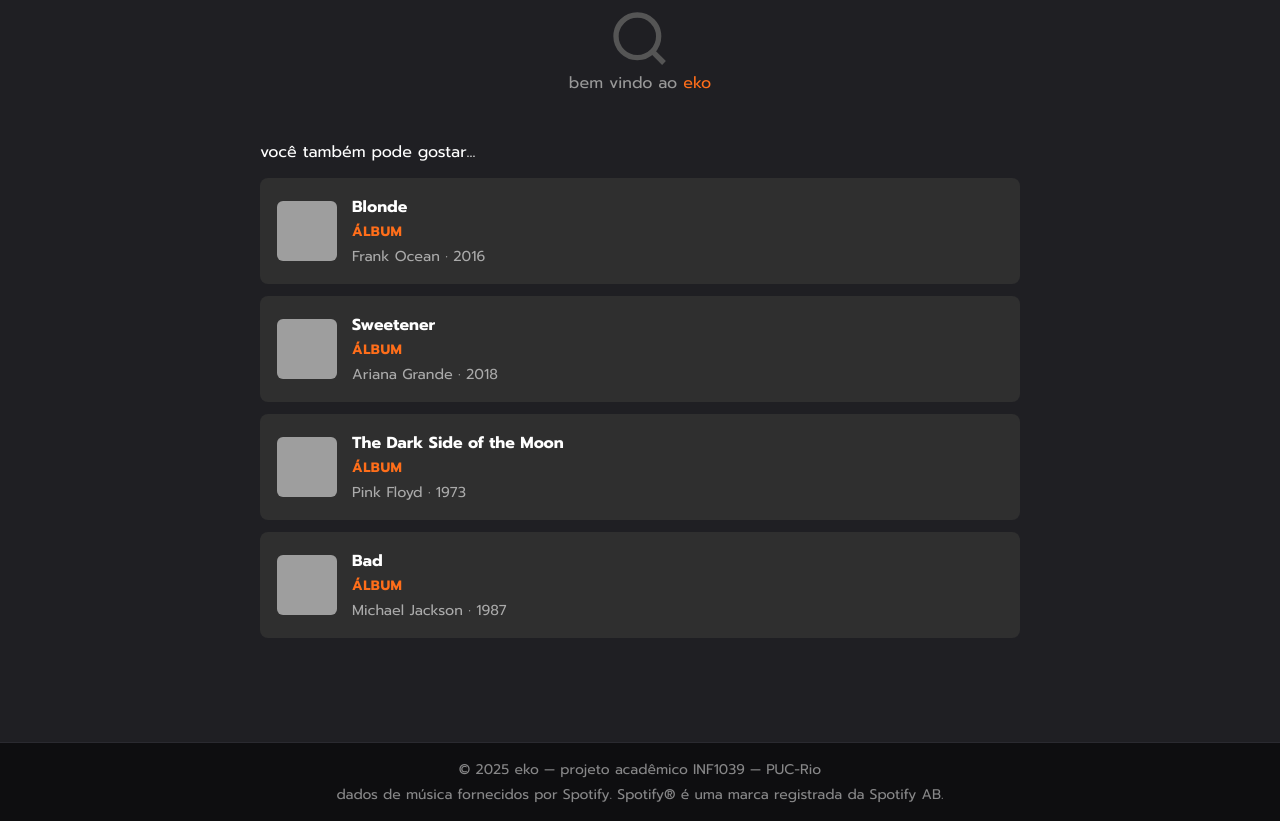
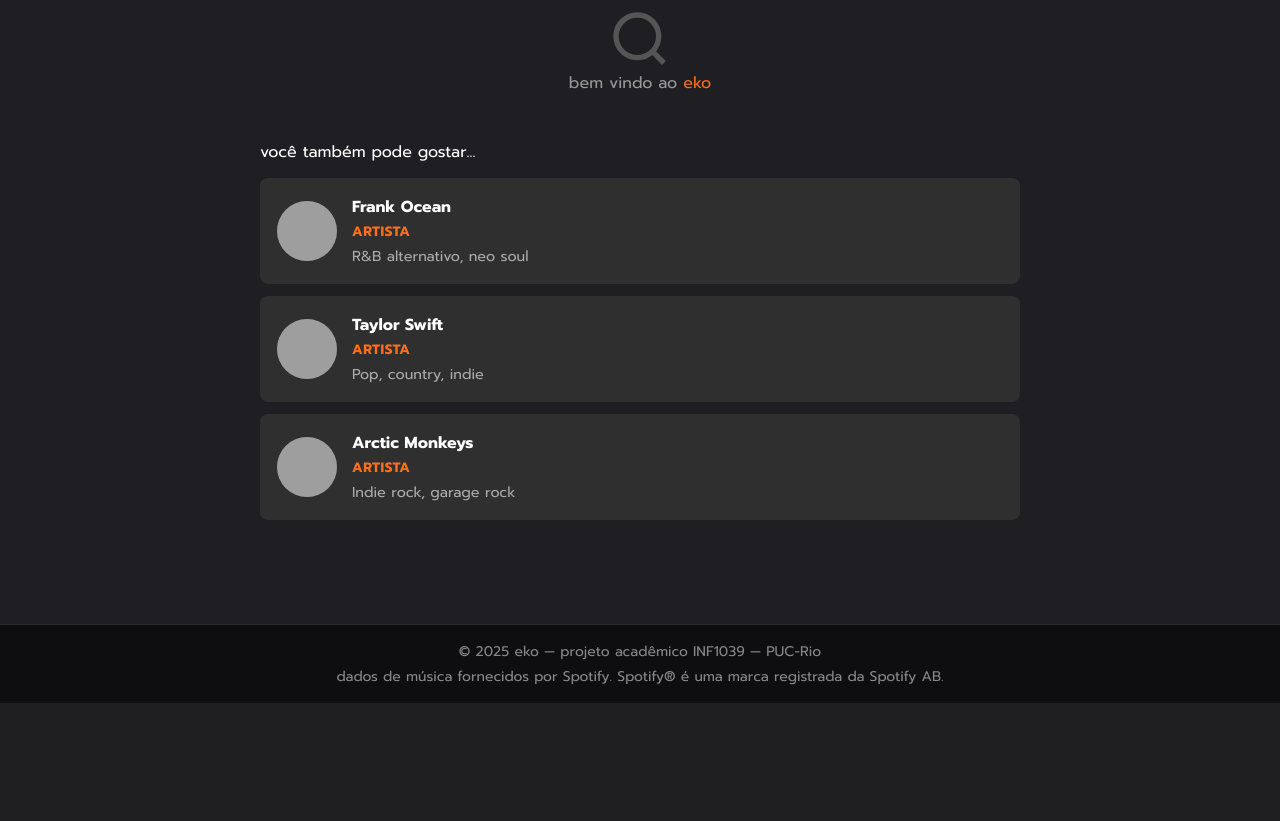
Before and after one commit to mrappini/INF1039-T7-eko, a Flask app: page /busca in a window 1280 px wide. Shown: the part 225-1046 px from the top of the page. After the commit the page ends 928 px from the top, so only its background shows below. Run offline with Flask 3, Linux system fonts and the light colour scheme; grey boxes are pictures that could not be loaded.

Commit message:
Imagens novas

```diff
--- a/templates/busca.html
+++ b/templates/busca.html
@@ -81,7 +81,7 @@
         .album-info p { margin: 0; color: #AAA; font-size: 0.9rem; }
         .spotify-icon { width: 28px; height: 28px; color: #1DB954; margin-left: 10px; }
 
-        /* Sugestões COM IMAGENS - NOVO ESTILO */
+        /* Sugestões APENAS ARTISTAS - NOVO ESTILO */
         .popular-list {
             list-style: none;
             padding: 0;
@@ -111,10 +111,11 @@
         .popular-img {
             width: 60px;
             height: 60px;
-            border-radius: 6px;
+            border-radius: 50%; /* Circular para artistas */
             object-fit: cover;
             margin-right: 15px;
             flex-shrink: 0;
+            background-color: #444;
         }
 
         .popular-content {
@@ -199,46 +200,38 @@
                 <h6 class="text-white mb-3">você também pode gostar...</h6>
                 <ul class="popular-list">
                     <li>
-                        <a href="/avaliacao/3mH6qwIy9crq0I9YQbOuDf" class="popular-item">
-                            <img src="https://i.scdn.co/image/ab67616d0000b273c5649add07ed3720be9d5526"
-                                 alt="Blonde" class="popular-img">
+                        <a href="#" onclick="testeBusca('Frank Ocean'); return false;" class="popular-item">
+                            <img src="https://i.scdn.co/image/ab6761610000e5ebc36dd9eb55fb0db4911f25dd"
+                                 alt="Frank Ocean" class="popular-img"
+                                 onerror="this.src='https://via.placeholder.com/60/444/888?text=FO'">
                             <div class="popular-content">
-                                <div class="popular-name">Blonde</div>
-                                <div class="popular-type">Álbum</div>
-                                <div class="popular-description">Frank Ocean · 2016</div>
+                                <div class="popular-name">Frank Ocean</div>
+                                <div class="popular-type">Artista</div>
+                                <div class="popular-description">R&B alternativo, neo soul</div>
                             </div>
                         </a>
                     </li>
                     <li>
-                        <a href="/avaliacao/3tx8gQqWbGwqIGZHqDNrGe" class="popular-item">
-                            <img src="https://i.scdn.co/image/ab67616d0000b273e86c128f6027c49b6d85915d"
-                                 alt="Sweetener" class="popular-img">
+                        <a href="#" onclick="testeBusca('Taylor Swift'); return false;" class="popular-item">
+                            <img src="https://i.scdn.co/image/ab6761610000e5eb5a00969a4698c3132a15fbb0"
+                                 alt="Taylor Swift" class="popular-img"
+                                 onerror="this.src='https://via.placeholder.com/60/444/888?text=TS'">
                             <div class="popular-content">
-                                <div class="popular-name">Sweetener</div>
-                                <div class="popular-type">Álbum</div>
-                                <div class="popular-description">Ariana Grande · 2018</div>
+                                <div class="popular-name">Taylor Swift</div>
+                                <div class="popular-type">Artista</div>
+                                <div class="popular-description">Pop, country, indie</div>
                             </div>
                         </a>
                     </li>
                     <li>
-                        <a href="/avaliacao/4LH4d3cOWNNsVw41Gqt2kv" class="popular-item">
-                            <img src="https://i.scdn.co/image/ab67616d0000b273ea7caaff71dea1051d49b2fe"
-                                 alt="Pink Floyd" class="popular-img">
+                        <a href="#" onclick="testeBusca('Arctic Monkeys'); return false;" class="popular-item">
+                            <img src="https://i.scdn.co/image/ab6761610000e5eb7da39dea0a72f581535fb11f"
+                                 alt="Arctic Monkeys" class="popular-img"
+                                 onerror="this.src='https://via.placeholder.com/60/444/888?text=AM'">
                             <div class="popular-content">
-                                <div class="popular-name">The Dark Side of the Moon</div>
-                                <div class="popular-type">Álbum</div>
-                                <div class="popular-description">Pink Floyd · 1973</div>
-                            </div>
-                        </a>
-                    </li>
-                    <li>
-                        <a href="/avaliacao/3FABrAjUCJuq6JOyoQKQ35" class="popular-item">
-                            <img src="https://i.scdn.co/image/ab67616d0000b2731e9c8052b618f3a39e83344d"
-                                 alt="Bad" class="popular-img">
-                            <div class="popular-content">
-                                <div class="popular-name">Bad</div>
-                                <div class="popular-type">Álbum</div>
-                                <div class="popular-description">Michael Jackson · 1987</div>
+                                <div class="popular-name">Arctic Monkeys</div>
+                                <div class="popular-type">Artista</div>
+                                <div class="popular-description">Indie rock, garage rock</div>
                             </div>
                         </a>
                     </li>
@@ -246,6 +239,7 @@
             </div>
         </div>
     </div>
+
 
     <footer class="text-center text-white-50 p-3 bg-eko-dark border-eko-footer mt-5">
         <p class="mb-1 text-white-50 small">
@@ -299,7 +293,7 @@
 
                     const html = `
                         <a href="/avaliacao/${id}" class="album-result">
-                            <img src="${imagem}" class="album-img">
+                            <img src="${imagem}" class="album-img" onerror="this.src='https://via.placeholder.com/80/2A2A30/888?text=Album'">
                             <div class="album-info flex-grow-1">
                                 <h3>${nome}</h3>
                                 <p>${artista}</p>
```
